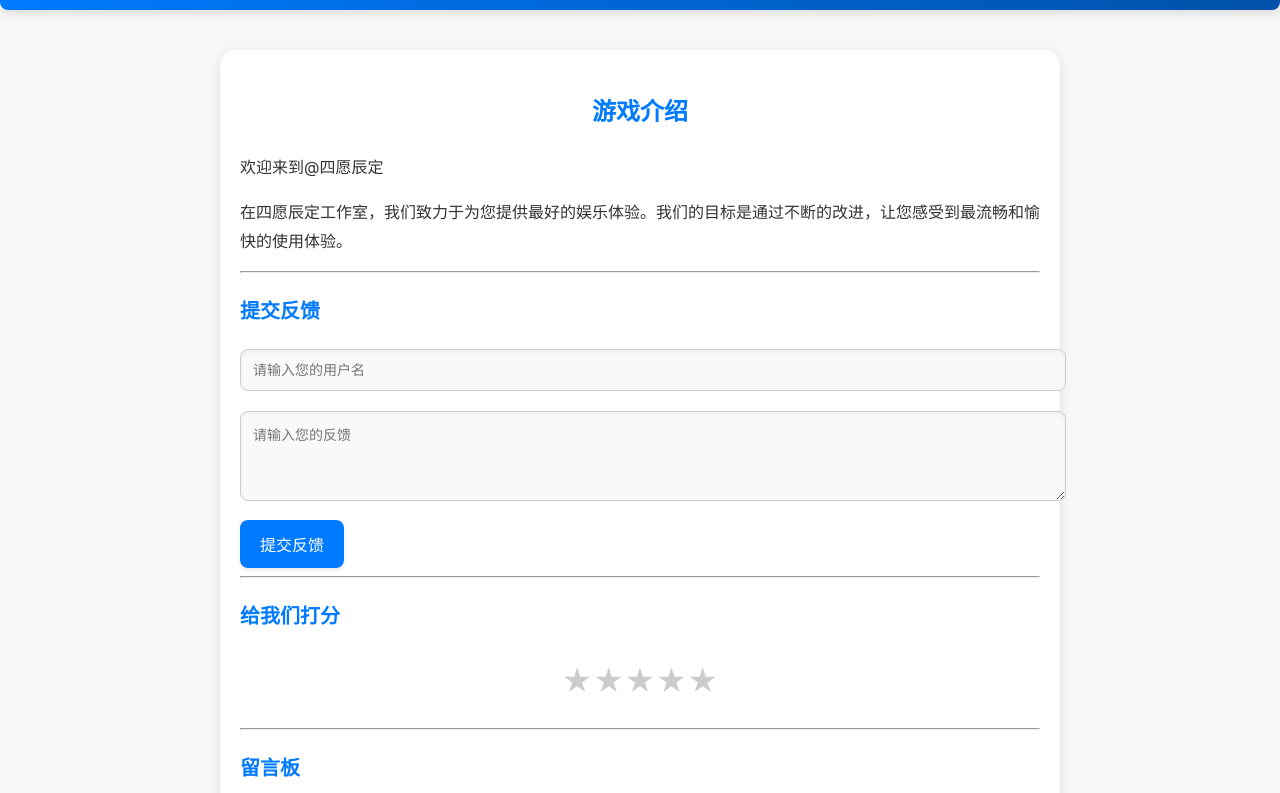
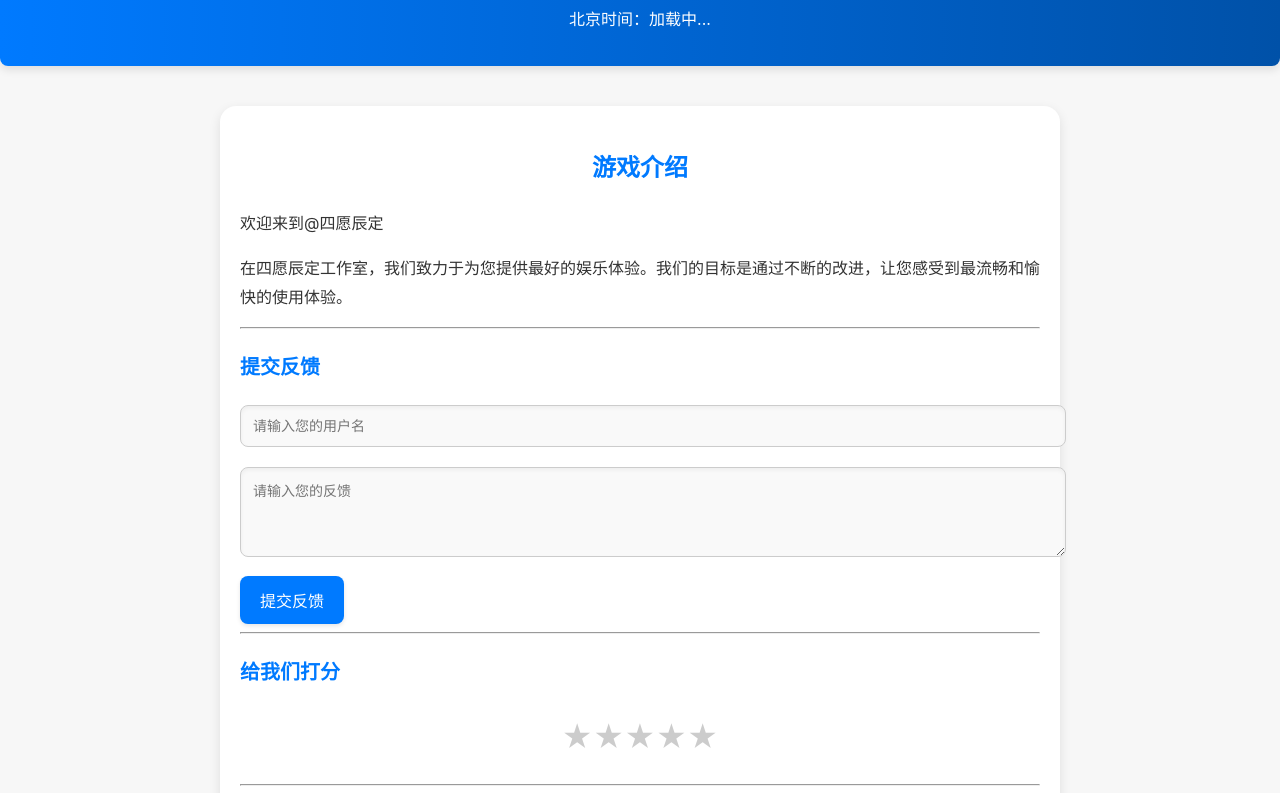
Before and after one commit to Jialoo1/re01-siyuanchending, a plain HTML site: page index.html in a window 1280 px wide. Shown: the part 82-875 px from the top of the page. Drawn offline with Linux system fonts and the light colour scheme.

Commit message:
更新 index.html

```diff
--- a/index.html
+++ b/index.html
@@ -10,6 +10,7 @@
 <body>
   <header>
     <h1>四愿辰定</h1>
+    <p id="beijingTime" class="time-display">北京时间：加载中...</p>
   </header>
 
   <div class="container">
```
